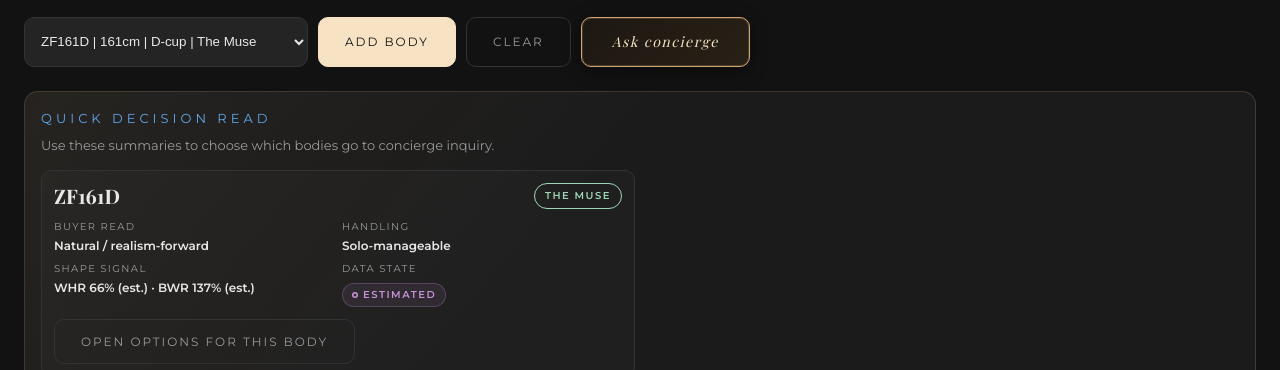
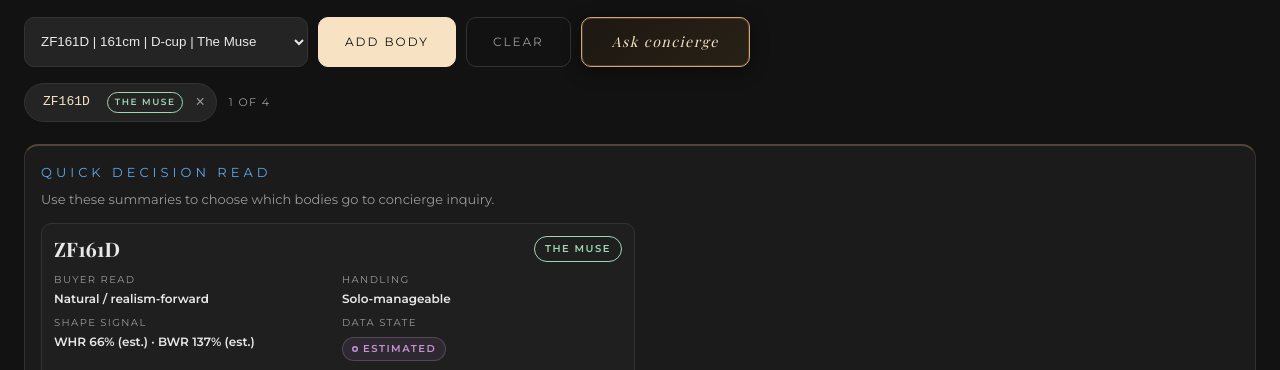
Before and after one commit to kas1987/HowieZZ, a plain HTML site: page compare.html in a window 1280 px wide. Both pictures are taken after a click on the button "ADD BODY". Shown: the part 418-788 px from the top of the page. Drawn offline with nearby package versions, Linux system fonts and the light colour scheme; a web font is replaced by a local one.

Commit message:
HZZ-FE-003: Body compare UX
Non-dead-end empty state (quiz/browse CTAs), selected-body chip strip with
per-body remove + 0-4 counter, two-line plain-language buyer-read & handling
rows, softened gold to atelier-neutral. Reuses FE-002 compare-table primitives.

PDR: docs/pdr/PDR-FE-003-body-compare-ux.md
Co-Authored-By: Claude Opus 4.8 (1M context) <noreply@anthropic.com>

```diff
--- a/assets/site.css
+++ b/assets/site.css
@@ -414,7 +414,7 @@ footer .fl a:hover{color:var(--text)}
 .compare-table th:first-child{z-index:3}
 .compare-empty{color:var(--muted);padding:18px;border:1px dashed var(--line);border-radius:var(--r-lg);background:rgba(255,255,255,.02)}
 .compare-actions{margin-top:20px;display:flex;gap:12px;flex-wrap:wrap}
-.compare-summary{margin:0 0 16px;padding:16px;border:1px solid color-mix(in srgb,var(--gold) 20%,transparent);border-radius:var(--r-lg);background:linear-gradient(130deg,rgba(212,165,116,.06),transparent 44%),var(--panel)}
+.compare-summary{margin:0 0 16px;padding:16px;border:1px solid var(--line);border-radius:var(--r-lg);background:var(--panel);border-top:2px solid color-mix(in srgb,var(--gold) 30%,transparent)}
 .compare-summary-grid{display:grid;grid-template-columns:repeat(2,1fr);gap:10px}
 .compare-summary-card{border:1px solid var(--line);border-radius:var(--r-md);padding:12px;background:rgba(255,255,255,.02)}
 .compare-summary-card .top{display:flex;align-items:center;justify-content:space-between;gap:8px;margin-bottom:10px}
@@ -424,6 +424,40 @@ footer .fl a:hover{color:var(--text)}
 .compare-summary-card b{font-size:12px;font-weight:600;line-height:1.3;display:block}
 @media(max-width:900px){
   .compare-summary-grid,.compare-summary-card .grid{grid-template-columns:1fr}
+}
+
+/* === Compare: selected-body chips ============================
+   Quiet feedback strip so the buyer always sees what is on the table
+   and can remove a body without clearing the whole set. */
+.compare-chips{display:flex;flex-wrap:wrap;gap:8px;align-items:center;margin:-8px 0 22px;min-height:1px}
+.compare-chips:empty{margin:0}
+.compare-chip{display:inline-flex;align-items:center;gap:8px;padding:5px 7px 5px 9px;border:1px solid var(--line);
+  border-radius:var(--r-pill);background:var(--panel2)}
+.compare-chip .fam{font-size:9px;padding:2px 7px}
+.compare-chip-x{appearance:none;border:none;background:transparent;color:var(--muted);font-size:16px;line-height:1;
+  cursor:pointer;padding:0 4px;border-radius:50%;transition:.18s}
+.compare-chip-x:hover{color:var(--text)}
+.compare-chip-x:focus-visible{outline:2px solid var(--st-verified);outline-offset:2px}
+.compare-chip-count{color:var(--muted);font-size:11px;letter-spacing:1.4px;text-transform:uppercase;margin-left:4px}
+
+/* === Compare: empty state (no dead-end) ======================
+   A buyer who lands with nothing selected gets a clear next move
+   instead of a bare instruction line. */
+.compare-empty h2{font-size:clamp(22px,3.2vw,30px);margin:6px 0 10px;line-height:1.15}
+.compare-empty p{max-width:560px;margin:0 auto;font-size:14px;line-height:1.55}
+.compare-empty{text-align:center;padding:40px 22px}
+.compare-empty-mark{font-size:34px;line-height:1;color:var(--muted);opacity:.5;font-weight:300}
+.compare-empty-actions{display:flex;gap:12px;justify-content:center;flex-wrap:wrap;margin-top:20px}
+
+/* === Compare: two-line buyer/handling cells ==================
+   Plain-language read on top, supporting sentence beneath — lets a
+   buyer understand the difference without reading ratios. */
+.compare-table .hl-read{display:block;font-size:13px;font-weight:600;color:var(--text)}
+.compare-table .hl-note{display:block;font-size:11px;color:var(--muted);line-height:1.4;margin-top:3px}
+
+@media(max-width:480px){
+  .compare-empty{padding:30px 14px}
+  .compare-empty-actions .btn{flex:1 1 auto;text-align:center}
 }
 
 /* === Mobile spacing rhythm =====================================
--- a/compare.html
+++ b/compare.html
@@ -27,6 +27,8 @@
     <button class="btn ghost" id="clearBodies" type="button">Clear</button>
     <a class="btn concierge" href="contact.html">Ask concierge</a>
   </section>
+
+  <div id="compareChips" class="compare-chips" aria-label="Bodies on the table"></div>
 
   <section id="compareMount" aria-live="polite">
     <div class="compare-empty">Loading body profiles...</div>
@@ -111,12 +113,42 @@ function buyerRead(b) {
   return 'Needs review';
 }
 
+function buyerNote(b) {
+  const f = b.family || '';
+  if (f === 'The Muse') return 'Lifelike proportions, nothing exaggerated';
+  if (f === 'The Siren') return 'Fuller bust, pronounced curve through the figure';
+  if (f === 'The Icon') return 'Editorial, styled-for-the-shot proportions';
+  if (f === 'The Empress') return 'Soft, generous volume across the body';
+  if (f === 'The Classic') return 'Even proportions; an easy first choice';
+  if (f === 'The Sculpt') return 'Toned, firm lines with clear definition';
+  return 'Family not yet confirmed';
+}
+
+function buyerCell(b) {
+  return '<b class="hl-read">' + ZX.esc(buyerRead(b)) + '</b>' +
+    '<span class="hl-note">' + ZX.esc(buyerNote(b)) + '</span>';
+}
+
 function handlingRead(b) {
   const w = Number(b.weight_kg || b.weight || 0);
   if (!w) return 'Unknown';
   if (w <= 35) return 'Solo-manageable';
   if (w <= 42) return 'Moderate';
   return 'Dedicated-space preferred';
+}
+
+function handlingNote(b) {
+  const w = Number(b.weight_kg || b.weight || 0);
+  if (!w) return 'Weight not yet on record';
+  if (w <= 35) return 'One person can position and store it';
+  if (w <= 42) return 'Easier with a stable surface to work on';
+  return 'Plan a dedicated space; two-person handling helps';
+}
+
+function handlingCell(b) {
+  const read = ZX.esc(handlingRead(b));
+  return '<b class="hl-read">' + read + '</b>' +
+    '<span class="hl-note">' + ZX.esc(handlingNote(b)) + '</span>';
 }
 
 function render(m) {
@@ -151,13 +183,52 @@ function render(m) {
   ZX.mountFooter();
 }
 
+function renderChips(m, codes) {
+  const wrap = document.getElementById('compareChips');
+  if (!wrap) return;
+  if (!codes.length) { wrap.innerHTML = ''; return; }
+  wrap.innerHTML = codes.map(code => {
+    const b = bodyData(m, code);
+    const fam = b.family ? '<span class="fam ' + ZX.famClass(b.family) + '">' + ZX.esc(b.family) + '</span>' : '';
+    return '<span class="compare-chip">' +
+      '<span class="bcode">' + ZX.esc(code) + '</span>' + fam +
+      '<button type="button" class="compare-chip-x" data-code="' + ZX.esc(code) + '" aria-label="Remove ' + ZX.esc(code) + ' from comparison">&times;</button>' +
+    '</span>';
+  }).join('') + '<span class="compare-chip-count">' + codes.length + ' of 4</span>';
+
+  wrap.querySelectorAll('.compare-chip-x').forEach(function(btn){
+    btn.addEventListener('click', function(){
+      const code = btn.getAttribute('data-code');
+      const next = selectedCodes().filter(Boolean).filter(c => c !== code);
+      saveCodes(next);
+      ZX.track('compare_set_changed', { action: 'remove', compare_count: next.length, body_codes: next.join(','), context: 'compare', source_page: 'compare' });
+      paint(m);
+    });
+  });
+}
+
 function paint(m) {
   const mount = document.getElementById('compareMount');
   const codes = selectedCodes().filter(Boolean).slice(0, 4);
 
+  renderChips(m, codes);
+
   if (!codes.length) {
     ZX.track('compare_view', { compare_count: 0, view_state: 'empty', context: 'compare', source_page: 'compare' });
-    mount.innerHTML = '<div class="compare-empty">Choose 2-4 body architectures to compare. Start with body codes you are already considering, then use family and ratio rows to understand silhouette differences.</div>';
+    mount.innerHTML =
+      '<div class="compare-empty">' +
+        '<div class="compare-empty-mark" aria-hidden="true">+</div>' +
+        '<h2>Nothing on the table yet.</h2>' +
+        '<p>Add two to four body architectures above. We translate the numbers into a plain buyer read &mdash; silhouette character and how the body handles &mdash; so you can decide without doing ratio math.</p>' +
+        '<div class="compare-empty-actions">' +
+          '<a class="btn solid" id="empty-quiz-link" href="quiz.html">Not sure where to start? Take the quiz</a>' +
+          '<a class="btn ghost" id="empty-browse-link" href="browse.html">Browse all bodies</a>' +
+        '</div>' +
+      '</div>';
+    var eq = document.getElementById('empty-quiz-link');
+    if (eq) eq.addEventListener('click', function(){ ZX.track('compare_handoff_click', { compare_count: 0, channel: 'quiz', cta: 'take_quiz', view_state: 'empty', context: 'compare', source_page: 'compare' }); });
+    var eb = document.getElementById('empty-browse-link');
+    if (eb) eb.addEventListener('click', function(){ ZX.track('compare_handoff_click', { compare_count: 0, channel: 'browse', cta: 'browse_bodies', view_state: 'empty', context: 'compare', source_page: 'compare' }); });
     return;
   }
 
@@ -168,7 +239,7 @@ function paint(m) {
     ['Body code', b => '<span class="bcode">' + ZX.esc(b.body_code) + '</span>'],
     ['Series', b => ZX.esc(b.series || '&mdash;')],
     ['Family', b => b.family ? '<span class="fam ' + ZX.famClass(b.family) + '">' + ZX.esc(b.family) + '</span>' : '&mdash;'],
-    ['Buyer read', b => ZX.esc(buyerRead(b))],
+    ['Buyer read', b => buyerCell(b)],
     ['Height', b => num(b.height_cm, 'cm')],
     ['Weight', b => num(b.weight_kg, 'kg')],
     ['Cup', b => b.cup ? ZX.esc(b.cup + '-cup') : '&mdash;'],
@@ -176,8 +247,8 @@ function paint(m) {
     ['WHR', b => ratioLabel(b.WHR, b.estimated)],
     ['BWR', b => ratioLabel(b.BWR, b.estimated)],
     ['Bust drop', b => num(b.bust_drop_cm, 'cm')],
-    ['Handling', b => ZX.esc(handlingRead(b))],
-    ['Confidence', b => confidenceChip(b)]
+    ['Handling', b => handlingCell(b)],
+    ['Data confidence', b => confidenceChip(b)]
   ];
 
   const summaries = '<section class="compare-summary" aria-label="Decision summary">' +
```
